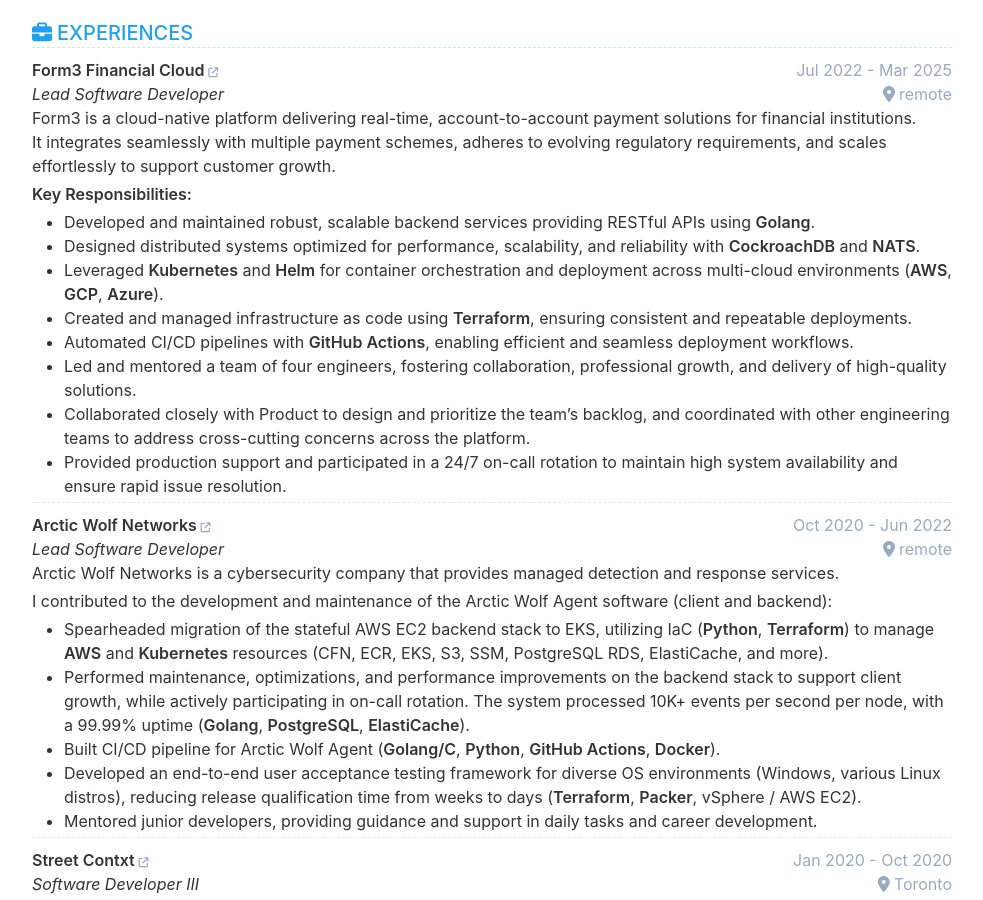
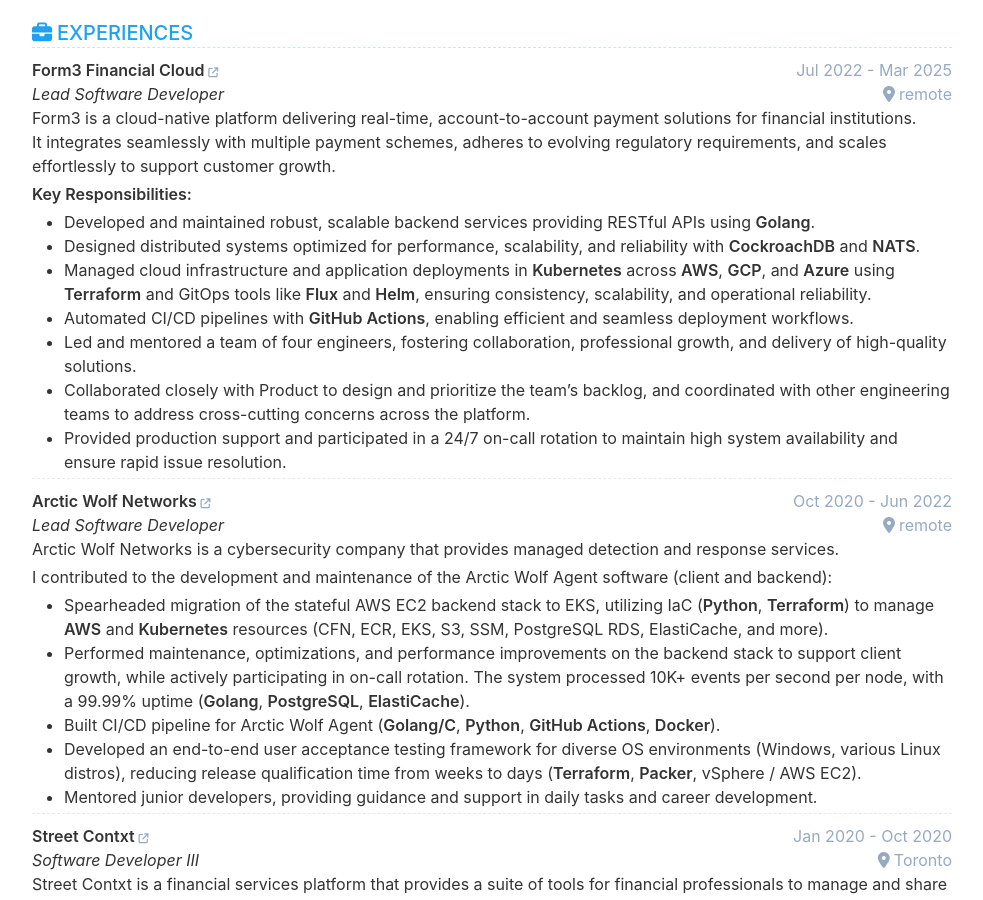
Before and after one commit to bpg-dev/cv, a Jekyll site: the page built from index.html, in a window 1280 px wide and 900 px high, scrolled down 348 px. Shown: the whole window, without its empty margins (148-1131 px from the left). Built offline with Jekyll 4.4.1, drawn with Linux system fonts in a browser that asks for light colours.

Commit message:
polish Form3 experience

```diff
--- a/_data/data.yml
+++ b/_data/data.yml
@@ -48,8 +48,7 @@
       **Key Responsibilities:**
       - Developed and maintained robust, scalable backend services providing RESTful APIs using **Golang**.
       - Designed distributed systems optimized for performance, scalability, and reliability with **CockroachDB** and **NATS**.
-      - Leveraged **Kubernetes** and **Helm** for container orchestration and deployment across multi-cloud environments (**AWS**, **GCP**, **Azure**).
-      - Created and managed infrastructure as code using **Terraform**, ensuring consistent and repeatable deployments.
+      - Managed cloud infrastructure and application deployments in **Kubernetes** across **AWS**, **GCP**, and **Azure** using **Terraform** and GitOps tools like **Flux** and **Helm**, ensuring consistency, scalability, and operational reliability.
       - Automated CI/CD pipelines with **GitHub Actions**, enabling efficient and seamless deployment workflows.
       - Led and mentored a team of four engineers, fostering collaboration, professional growth, and delivery of high-quality solutions.
       - Collaborated closely with Product to design and prioritize the team’s backlog, and coordinated with other engineering teams to address cross-cutting concerns across the platform.
```
